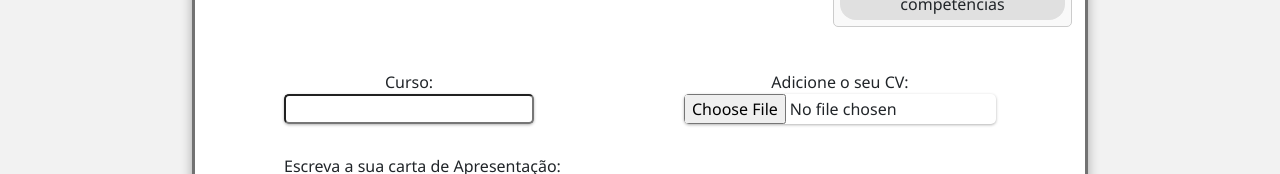
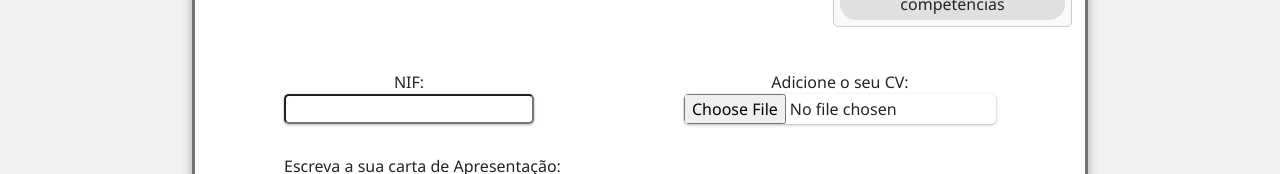
Before and after one commit to miguelfcostaa/internGo, a React (Create React App) app in the folder frontend/: page /candidatar-estagio in a window 1280 px wide. Shown: the part 853-1027 px from the top of the page. Built offline with nearby package versions, Linux system fonts and the light colour scheme.

Commit message:
correçao de um pequeno erro

```diff
--- a/frontend/src/pages/PaginaCandidatarEstagio.jsx
+++ b/frontend/src/pages/PaginaCandidatarEstagio.jsx
@@ -14,6 +14,7 @@ function PaginaCandidatarEstagio(){
     nacionalidade:false,
     nivelQNQ:false,
     carta:false,
+    nif:false,
   });
   //Estado para armazenar dados do formulário
     const [formData, setFormData] = useState({
@@ -222,8 +223,8 @@ function PaginaCandidatarEstagio(){
                                     </div>
                                 </div>
                                 <div className={style.formrow}>
-                                    <label className={style.labelcoluna}>Curso:
-                                        <input type="text" placeholder="" name="curso" value={formData.curso} className={style.input} onChange={handleChange(100)}></input>
+                                    <label className={style.labelcoluna}>NIF:
+                                        <input type="text" placeholder="" name="nif" value={formData.nif} className={style.input} onChange={handleChange(100)}></input>
                                         {Warnings["curso"] && (
                                             <span className={style.charterror}>
                                             {messageMaxChat}
```
